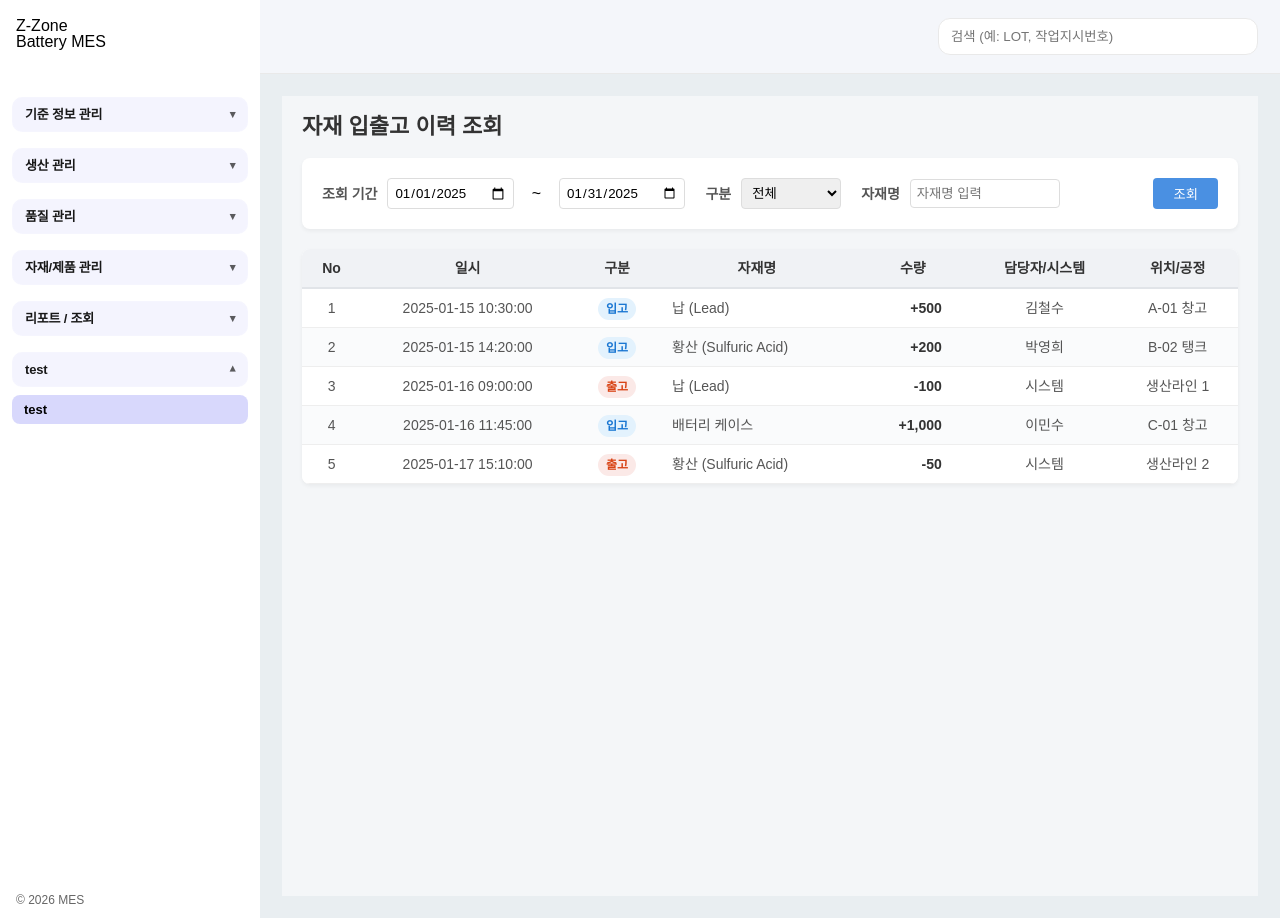
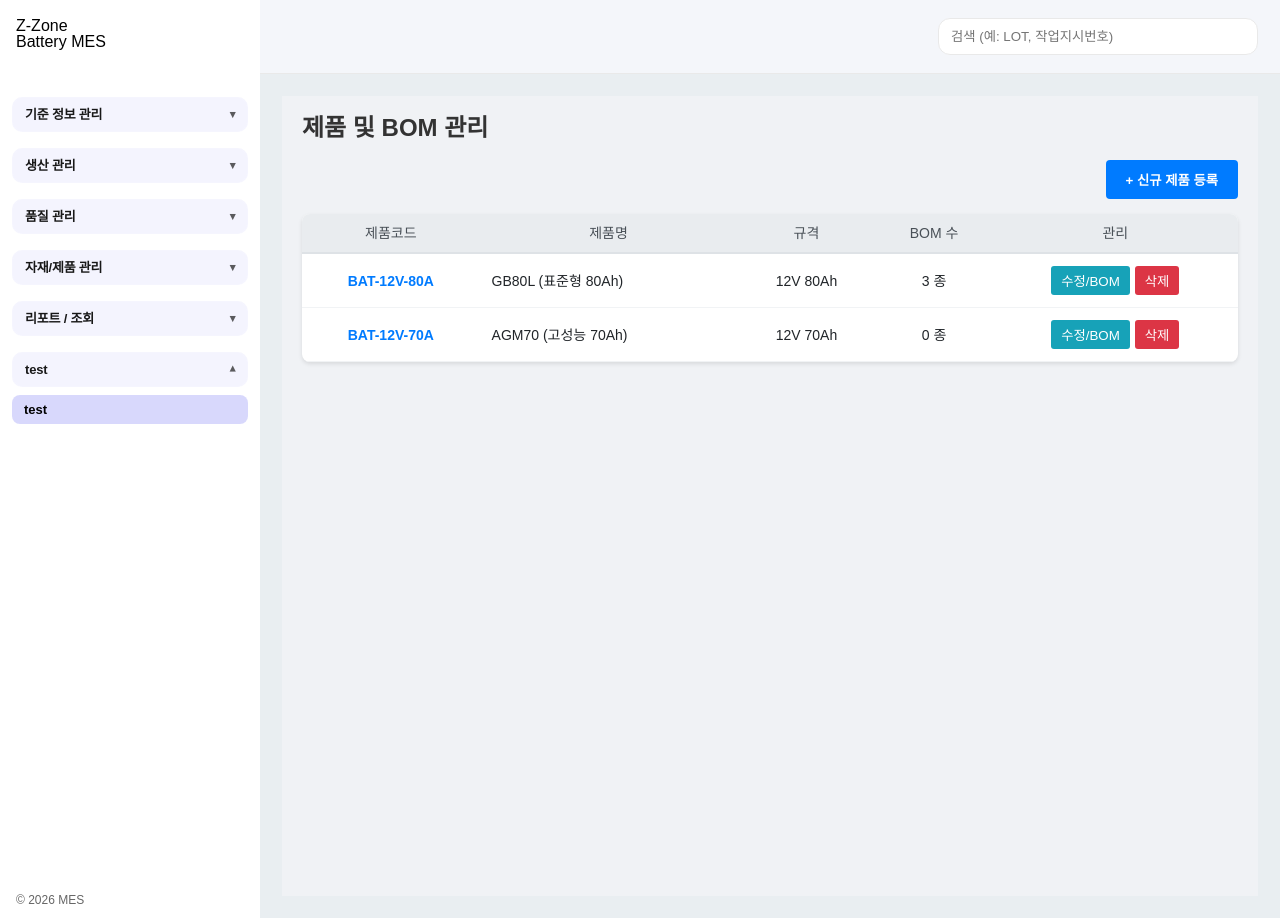
Before and after one commit to mes-team-2/React, a React (Create React App) app: page /mes/test in a window 1280 px wide. Built offline with nearby package versions, Linux system fonts and the light colour scheme.

Commit message:
test page update

```diff
--- a/package.json
+++ b/package.json
@@ -9,6 +9,7 @@
     "@testing-library/user-event": "^13.2.1",
     "axios": "^1.13.2",
     "lucide-react": "^0.562.0",
+    "qrcode.react": "^4.2.0",
     "react": "^19.2.3",
     "react-dom": "^19.2.3",
     "react-icons": "^5.5.0",
--- a/src/pages/Test.js
+++ b/src/pages/Test.js
@@ -1,169 +1,201 @@
 import React, { useState, useEffect } from 'react';
 
-// [MOCK 데이터 정의]
-// 실제 DB의 MATERIAL_HISTORY 테이블과 연동되는 데이터 구조임
-// type: 'IN' (입고), 'OUT' (출고), 'ADJ' (재고조정) 등으로 구분됨
-const MOCK_HISTORY = [
-  { id: 1, date: '2025-01-15 10:30:00', materialName: '납 (Lead)', type: 'IN', qty: 500, worker: '김철수', location: 'A-01 창고' },
-  { id: 2, date: '2025-01-15 14:20:00', materialName: '황산 (Sulfuric Acid)', type: 'IN', qty: 200, worker: '박영희', location: 'B-02 탱크' },
-  { id: 3, date: '2025-01-16 09:00:00', materialName: '납 (Lead)', type: 'OUT', qty: 100, worker: '시스템', location: '생산라인 1' },
-  { id: 4, date: '2025-01-16 11:45:00', materialName: '배터리 케이스', type: 'IN', qty: 1000, worker: '이민수', location: 'C-01 창고' },
-  { id: 5, date: '2025-01-17 15:10:00', materialName: '황산 (Sulfuric Acid)', type: 'OUT', qty: 50, worker: '시스템', location: '생산라인 2' },
+// [MOCK 데이터 1: 자재 기초 정보 (이게 있어야 BOM을 짬)]
+const MOCK_MATERIALS = [
+  { id: 101, code: 'MAT-PB', name: '납 (Lead)', unit: 'KG' },
+  { id: 102, code: 'MAT-ACID', name: '황산 (Sulfuric Acid)', unit: 'L' },
+  { id: 103, code: 'MAT-CASE-80', name: '배터리 케이스 (80Ah용)', unit: 'EA' },
+  { id: 104, code: 'MAT-SEP', name: '격리판 (Separator)', unit: 'EA' },
+  { id: 105, code: 'MAT-TERM', name: '단자 (Terminal)', unit: 'EA' },
 ];
 
-const Test = () => {
-  // --- [상태 관리 (State)] ---
+// [MOCK 데이터 2: 제품 목록 (BOM 포함)]
+const MOCK_PRODUCTS = [
+  {
+    id: 1, code: 'BAT-12V-80A', name: 'GB80L (표준형 80Ah)', model: 'GB80L', spec: '12V 80Ah', unit: 'EA', remark: '현대/기아 납품용',
+    // 이미 등록된 BOM 예시
+    bom: [
+      { materialId: 101, name: '납 (Lead)', reqQty: 10 },
+      { materialId: 102, name: '황산 (Sulfuric Acid)', reqQty: 5 },
+      { materialId: 103, name: '배터리 케이스 (80Ah용)', reqQty: 1 },
+    ]
+  },
+  {
+    id: 2, code: 'BAT-12V-70A', name: 'AGM70 (고성능 70Ah)', model: 'AGM70', spec: '12V 70Ah', unit: 'EA', remark: 'ISG 차량용',
+    bom: []
+  },
+];
 
-  // 필드: 화면에 표시될 이력 리스트
-  const [historyList, setHistoryList] = useState([]);
-
-  // 필드: 검색 조건을 관리하는 객체 (시작일, 종료일, 구분, 검색어)
-  const [filters, setFilters] = useState({
-    startDate: '2025-01-01', // 기본값: 월초
-    endDate: '2025-01-31',   // 기본값: 월말
-    type: 'ALL',             // 'ALL', 'IN', 'OUT'
-    keyword: ''              // 자재명 검색
+/**
+ * [자식 컴포넌트] 제품 및 BOM 등록 모달
+ */
+const ProductFormModal = ({ isOpen, onClose, onSave, initialData, isEditMode }) => {
+  // 1. 제품 기본 정보 State
+  const [formData, setFormData] = useState({
+    code: '', name: '', model: '', spec: '', unit: 'EA', remark: ''
   });
 
-  // --- [라이프사이클 (Effect)] ---
+  // 2. BOM 정보 State (자재 목록)
+  const [bomList, setBomList] = useState([]);
 
-  // 메소드: 컴포넌트 마운트 시 초기 데이터 로드
+  // 3. BOM 입력용 임시 State
+  const [selectedMaterialId, setSelectedMaterialId] = useState('');
+  const [inputQty, setInputQty] = useState(0);
+
+  // 초기화 (모달 열릴 때)
   useEffect(() => {
-    fetchHistory();
-  }, []);
+    if (initialData) {
+      setFormData(initialData);
+      setBomList(initialData.bom || []); // 기존 BOM이 있으면 불러옴
+    } else {
+      setFormData({ code: '', name: '', model: '', spec: '', unit: 'EA', remark: '' });
+      setBomList([]);
+    }
+    // BOM 입력창 초기화
+    setSelectedMaterialId('');
+    setInputQty(0);
+  }, [initialData, isOpen]);
 
-  // --- [이벤트 핸들러 (Logic)] ---
-
-  // 메소드: 필터 입력값 변경 시 상태 업데이트
-  // 매개변수: e (Input 이벤트 객체)
-  const handleFilterChange = (e) => {
+  // 핸들러: 기본 정보 입력
+  const handleChange = (e) => {
     const { name, value } = e.target;
-    setFilters({
-      ...filters,
-      [name]: value
-    });
+    setFormData({ ...formData, [name]: value });
   };
 
-  // 메소드: 조회 버튼 클릭 또는 초기 로딩 시 데이터 조회
-  // 역할: 날짜, 타입, 검색어 조건에 맞는 데이터를 필터링하여 가져옴
-  const fetchHistory = () => {
-    // 실제 API 호출: axios.get('/api/material/history', { params: filters })
+  // 핸들러: BOM 추가 버튼 클릭
+  const handleAddBom = () => {
+    if (!selectedMaterialId || inputQty <= 0) {
+      alert("자재를 선택하고 소요량을 0보다 크게 입력해주세요.");
+      return;
+    }
 
-    // 여기서는 MOCK_HISTORY를 필터링하는 로직으로 대체함
-    const filtered = MOCK_HISTORY.filter(item => {
-      // 1. 날짜 범위 체크 (문자열 비교)
-      const dateOnly = item.date.split(' ')[0]; // '2025-01-15' 형태 추출
-      const isDateInRange = dateOnly >= filters.startDate && dateOnly <= filters.endDate;
+    // 이미 등록된 자재인지 체크
+    if (bomList.some(item => item.materialId === parseInt(selectedMaterialId))) {
+      alert("이미 BOM에 등록된 자재입니다.");
+      return;
+    }
 
-      // 2. 입출고 타입 체크 ('ALL'이면 통과, 아니면 일치여부 확인)
-      const isTypeMatch = filters.type === 'ALL' || item.type === filters.type;
+    const materialInfo = MOCK_MATERIALS.find(m => m.id === parseInt(selectedMaterialId));
 
-      // 3. 자재명 검색어 체크
-      const isKeywordMatch = item.materialName.includes(filters.keyword);
-
-      return isDateInRange && isTypeMatch && isKeywordMatch;
-    });
-
-    setHistoryList(filtered);
+    const newBomItem = {
+      materialId: materialInfo.id,
+      name: materialInfo.name,
+      reqQty: parseFloat(inputQty)
     };
 
-  // --- [UI 렌더링 헬퍼] ---
+    setBomList([...bomList, newBomItem]);
 
-  // 메소드: 입/출고 타입에 따라 뱃지(Badge) 스타일과 텍스트를 반환함
-  // 역할: 사용자가 시각적으로 입고인지 출고인지 빠르게 파악하게 도움
-  const getTypeBadge = (type) => {
-    if (type === 'IN') return <span style={styles.badgeIn}>입고</span>;
-    if (type === 'OUT') return <span style={styles.badgeOut}>출고</span>;
-    return <span style={styles.badgeEtc}>{type}</span>;
+    // 입력창 초기화
+    setSelectedMaterialId('');
+    setInputQty(0);
   };
 
+  // 핸들러: BOM 삭제 버튼 클릭
+  const handleRemoveBom = (materialId) => {
+    setBomList(bomList.filter(item => item.materialId !== materialId));
+  };
+
+  // 핸들러: 최종 저장
+  const handleSubmit = () => {
+    if (!formData.code || !formData.name) {
+      alert("제품 코드와 제품명은 필수입니다.");
+      return;
+    }
+    // BOM 정보까지 합쳐서 부모에게 전달
+    onSave({ ...formData, bom: bomList });
+  };
+
+  if (!isOpen) return null;
+
   return (
-    <div style={styles.container}>
-      <h2 style={styles.title}>자재 입출고 이력 조회</h2>
+    <div style={styles.modalOverlay} onClick={onClose}>
+      <div style={styles.modalContent} onClick={(e) => e.stopPropagation()}>
+        <div style={styles.modalHeader}>
+          <h3>{isEditMode ? '제품 및 BOM 수정' : '신규 제품 등록'}</h3>
+          <button style={styles.closeBtn} onClick={onClose}>X</button>
+        </div>
 
-      {/* 1. 검색 필터 영역 */}
-      <div style={styles.filterContainer}>
-        {/* 날짜 검색 */}
-        <div style={styles.filterGroup}>
-          <label style={styles.label}>조회 기간</label>
+        <div style={styles.modalBody}>
+          {/* --- 섹션 1: 제품 기본 정보 --- */}
+          <h4 style={styles.sectionTitle}>1. 제품 기본 정보</h4>
+          <div style={styles.gridRow}>
+            <div style={styles.formGroup}>
+              <label style={styles.label}>제품 코드 <span style={styles.required}>*</span></label>
               <input
-            type="date"
-            name="startDate"
-            value={filters.startDate}
-            onChange={handleFilterChange}
-            style={styles.dateInput}
-          />
-          <span style={{ margin: '0 8px' }}>~</span>
-          <input
-            type="date"
-            name="endDate"
-            value={filters.endDate}
-            onChange={handleFilterChange}
-            style={styles.dateInput}
+                type="text" name="code" value={formData.code} onChange={handleChange}
+                style={styles.input} placeholder="BAT-001" readOnly={isEditMode}
               />
             </div>
+            <div style={styles.formGroup}>
+              <label style={styles.label}>제품명 <span style={styles.required}>*</span></label>
+              <input type="text" name="name" value={formData.name} onChange={handleChange} style={styles.input} placeholder="GB80L" />
+            </div>
+          </div>
 
-        {/* 구분 (입고/출고) */}
-        <div style={styles.filterGroup}>
-          <label style={styles.label}>구분</label>
-          <select
-            name="type"
-            value={filters.type}
-            onChange={handleFilterChange}
-            style={styles.select}
-          >
-            <option value="ALL">전체</option>
-            <option value="IN">입고</option>
-            <option value="OUT">출고</option>
+          <div style={styles.gridRow}>
+            <div style={styles.formGroup}>
+              <label style={styles.label}>모델/규격</label>
+              <input type="text" name="spec" value={formData.spec} onChange={handleChange} style={styles.input} placeholder="12V 80Ah" />
+            </div>
+            <div style={styles.formGroup}>
+              <label style={styles.label}>단위</label>
+              <select name="unit" value={formData.unit} onChange={handleChange} style={styles.select}>
+                <option value="EA">EA</option>
+                <option value="SET">SET</option>
               </select>
             </div>
-
-        {/* 자재명 검색 */}
-        <div style={styles.filterGroup}>
-          <label style={styles.label}>자재명</label>
-          <input
-            type="text"
-            name="keyword"
-            value={filters.keyword}
-            onChange={handleFilterChange}
-            placeholder="자재명 입력"
-            style={styles.textInput}
-          />
           </div>
 
-        <button onClick={fetchHistory} style={styles.searchButton}>조회</button>
+          <hr style={styles.divider} />
+
+          {/* --- 섹션 2: BOM 관리 (핵심 추가 부분) --- */}
+          <h4 style={styles.sectionTitle}>2. BOM (자재 소요량) 등록</h4>
+
+          {/* BOM 입력 행 */}
+          <div style={styles.bomInputRow}>
+            <select
+              value={selectedMaterialId}
+              onChange={(e) => setSelectedMaterialId(e.target.value)}
+              style={styles.bomSelect}
+            >
+              <option value="">-- 자재 선택 --</option>
+              {MOCK_MATERIALS.map(mat => (
+                <option key={mat.id} value={mat.id}>
+                  [{mat.code}] {mat.name} ({mat.unit})
+                </option>
+              ))}
+            </select>
+            <input
+              type="number"
+              placeholder="소요량"
+              value={inputQty}
+              onChange={(e) => setInputQty(e.target.value)}
+              style={styles.bomInput}
+            />
+            <button onClick={handleAddBom} style={styles.addBtnSmall}>+ 추가</button>
           </div>
 
-      {/* 2. 리스트 영역 */}
-      <div style={styles.tableWrapper}>
-        <table style={styles.table}>
+          {/* BOM 리스트 테이블 */}
+          <div style={styles.bomTableWrapper}>
+            <table style={styles.bomTable}>
               <thead>
-            <tr style={styles.thRow}>
-              <th style={styles.th}>No</th>
-              <th style={styles.th}>일시</th>
-              <th style={styles.th}>구분</th>
-              <th style={styles.th}>자재명</th>
-              <th style={styles.th}>수량</th>
-              <th style={styles.th}>담당자/시스템</th>
-              <th style={styles.th}>위치/공정</th>
+                <tr>
+                  <th>자재명</th>
+                  <th>소요량</th>
+                  <th>관리</th>
                 </tr>
               </thead>
               <tbody>
-            {historyList.length === 0 ? (
-              <tr><td colSpan="7" style={styles.emptyTd}>이력 데이터가 없습니다.</td></tr>
+                {bomList.length === 0 ? (
+                  <tr><td colSpan="3" style={{textAlign:'center', padding:'10px', color:'#999'}}>등록된 자재가 없습니다.</td></tr>
                 ) : (
-              historyList.map((item, index) => (
-                <tr key={item.id} style={index % 2 === 0 ? styles.trEven : styles.trOdd}>
-                  <td style={styles.td}>{index + 1}</td>
-                  <td style={styles.td}>{item.date}</td>
-                  <td style={styles.td}>{getTypeBadge(item.type)}</td>
-                  <td style={styles.tdLeft}>{item.materialName}</td>
-                  {/* 수량은 숫자가 중요하므로 우측 정렬 및 강조 */}
-                  <td style={styles.tdQty}>
-                    {item.type === 'OUT' ? '-' : '+'}{item.qty.toLocaleString()}
+                  bomList.map((bom, idx) => (
+                    <tr key={idx}>
+                      <td>{bom.name}</td>
+                      <td style={{textAlign:'center'}}>{bom.reqQty}</td>
+                      <td style={{textAlign:'center'}}>
+                        <button onClick={() => handleRemoveBom(bom.materialId)} style={styles.delBtnSmall}>삭제</button>
                       </td>
-                  <td style={styles.td}>{item.worker}</td>
-                  <td style={styles.td}>{item.location}</td>
                     </tr>
                   ))
                 )}
@@ -171,46 +203,133 @@ const Test = () => {
             </table>
           </div>
         </div>
+
+        <div style={styles.modalFooter}>
+          <button style={styles.cancelBtn} onClick={onClose}>취소</button>
+          <button style={styles.saveBtn} onClick={handleSubmit}>저장</button>
+        </div>
+      </div>
+    </div>
+  );
+};
+
+/**
+ * [메인 컴포넌트]
+ */
+const Test = () => {
+  const [productList, setProductList] = useState(MOCK_PRODUCTS);
+  const [isModalOpen, setIsModalOpen] = useState(false);
+  const [currentProduct, setCurrentProduct] = useState(null);
+
+  // 핸들러 로직은 이전과 동일
+  const handleOpenAdd = () => { setCurrentProduct(null); setIsModalOpen(true); };
+  const handleOpenEdit = (product) => { setCurrentProduct(product); setIsModalOpen(true); };
+
+  const handleSaveData = (formData) => {
+    if (currentProduct) {
+      setProductList(prev => prev.map(item => item.id === currentProduct.id ? { ...formData, id: item.id } : item));
+    } else {
+      const newId = productList.length > 0 ? Math.max(...productList.map(p => p.id)) + 1 : 1;
+      setProductList([{ ...formData, id: newId }, ...productList]);
+    }
+    setIsModalOpen(false);
+  };
+
+  const handleDelete = (id) => {
+    if (window.confirm("삭제하시겠습니까?")) setProductList(prev => prev.filter(item => item.id !== id));
+  };
+
+  return (
+    <div style={styles.container}>
+      <h2 style={styles.title}>제품 및 BOM 관리</h2>
+      <div style={styles.toolbar}>
+        <button onClick={handleOpenAdd} style={styles.addBtn}>+ 신규 제품 등록</button>
+      </div>
+
+      <div style={styles.tableWrapper}>
+        <table style={styles.table}>
+          <thead>
+            <tr style={styles.thRow}>
+              <th style={styles.th}>제품코드</th>
+              <th style={styles.th}>제품명</th>
+              <th style={styles.th}>규격</th>
+              <th style={styles.th}>BOM 수</th>
+              <th style={styles.th}>관리</th>
+            </tr>
+          </thead>
+          <tbody>
+            {productList.map((item) => (
+              <tr key={item.id} style={styles.tr}>
+                <td style={styles.tdCode}>{item.code}</td>
+                <td style={styles.tdLeft}>{item.name}</td>
+                <td style={styles.td}>{item.spec}</td>
+                <td style={styles.td}>{item.bom ? item.bom.length : 0} 종</td>
+                <td style={styles.td}>
+                  <button style={styles.editBtn} onClick={() => handleOpenEdit(item)}>수정/BOM</button>
+                  <button style={styles.delBtn} onClick={() => handleDelete(item.id)}>삭제</button>
+                </td>
+              </tr>
+            ))}
+          </tbody>
+        </table>
+      </div>
+
+      <ProductFormModal
+        isOpen={isModalOpen}
+        onClose={() => setIsModalOpen(false)}
+        onSave={handleSaveData}
+        initialData={currentProduct}
+        isEditMode={!!currentProduct}
+      />
+    </div>
   );
 };
 
 // --- [스타일 객체] ---
 const styles = {
-  container: { padding: '20px', backgroundColor: '#f4f6f8', minHeight: '100vh' },
-  title: { fontSize: '22px', fontWeight: 'bold', marginBottom: '20px', color: '#333' },
+  container: { padding: '20px', backgroundColor: '#f0f2f5', minHeight: '100vh', fontFamily: 'sans-serif' },
+  title: { fontSize: '24px', fontWeight: 'bold', marginBottom: '20px', color: '#333' },
+  toolbar: { marginBottom: '15px', textAlign: 'right' },
+  addBtn: { padding: '10px 20px', backgroundColor: '#007bff', color: '#fff', border: 'none', borderRadius: '4px', cursor: 'pointer', fontWeight: 'bold' },
 
-  // 필터 영역
-  filterContainer: {
-    display: 'flex', flexWrap: 'wrap', gap: '20px', alignItems: 'center',
-    backgroundColor: '#fff', padding: '20px', borderRadius: '8px',
-    boxShadow: '0 2px 4px rgba(0,0,0,0.05)', marginBottom: '20px'
-  },
-  filterGroup: { display: 'flex', alignItems: 'center', gap: '10px' },
-  label: { fontWeight: '600', fontSize: '14px', color: '#555' },
-  dateInput: { padding: '6px', border: '1px solid #ddd', borderRadius: '4px' },
-  select: { padding: '6px', border: '1px solid #ddd', borderRadius: '4px', width: '100px' },
-  textInput: { padding: '6px', border: '1px solid #ddd', borderRadius: '4px', width: '150px' },
-  searchButton: {
-    padding: '6px 20px', backgroundColor: '#4a90e2', color: '#fff', border: 'none',
-    borderRadius: '4px', cursor: 'pointer', marginLeft: 'auto'
-  },
+  tableWrapper: { backgroundColor: '#fff', borderRadius: '8px', boxShadow: '0 2px 4px rgba(0,0,0,0.1)', overflow: 'hidden' },
+  table: { width: '100%', borderCollapse: 'collapse', fontSize: '14px' },
+  thRow: { backgroundColor: '#e9ecef' },
+  th: { padding: '12px', borderBottom: '2px solid #dee2e6', textAlign: 'center', color: '#495057' },
+  tr: { borderBottom: '1px solid #f1f3f5' },
+  td: { padding: '12px', textAlign: 'center', color: '#212529' },
+  tdCode: { padding: '12px', textAlign: 'center', color: '#007bff', fontWeight: 'bold' },
+  tdLeft: { padding: '12px', textAlign: 'left', color: '#212529' },
+  editBtn: { padding: '5px 10px', marginRight: '5px', backgroundColor: '#17a2b8', color: '#fff', border: 'none', borderRadius: '3px', cursor: 'pointer' },
+  delBtn: { padding: '5px 10px', backgroundColor: '#dc3545', color: '#fff', border: 'none', borderRadius: '3px', cursor: 'pointer' },
 
-  // 테이블 영역
-  tableWrapper: { backgroundColor: '#fff', borderRadius: '8px', overflow: 'hidden', boxShadow: '0 2px 4px rgba(0,0,0,0.05)' },
-  table: { width: '100%', borderCollapse: 'collapse', fontSize: '14px' },
-  thRow: { backgroundColor: '#f0f2f5', borderBottom: '2px solid #e1e4e8' },
-  th: { padding: '12px', textAlign: 'center', color: '#333', fontWeight: 'bold' },
-  trEven: { backgroundColor: '#fff' },
-  trOdd: { backgroundColor: '#fafbfc' },
-  td: { padding: '12px', borderBottom: '1px solid #eee', textAlign: 'center', color: '#555' },
-  tdLeft: { padding: '12px', borderBottom: '1px solid #eee', textAlign: 'left', color: '#555' },
-  tdQty: { padding: '12px', borderBottom: '1px solid #eee', textAlign: 'right', fontWeight: 'bold', color: '#333', paddingRight: '30px' },
-  emptyTd: { padding: '50px', textAlign: 'center', color: '#999' },
+  // 모달 스타일
+  modalOverlay: { position: 'fixed', top: 0, left: 0, right: 0, bottom: 0, backgroundColor: 'rgba(0,0,0,0.5)', display: 'flex', justifyContent: 'center', alignItems: 'center', zIndex: 1000 },
+  modalContent: { backgroundColor: '#fff', borderRadius: '8px', width: '600px', maxHeight: '90vh', overflowY: 'auto', boxShadow: '0 5px 15px rgba(0,0,0,0.3)' },
+  modalHeader: { padding: '15px 20px', backgroundColor: '#343a40', color: '#fff', display: 'flex', justifyContent: 'space-between', alignItems: 'center' },
+  closeBtn: { background: 'none', border: 'none', color: '#fff', fontSize: '20px', cursor: 'pointer' },
+  modalBody: { padding: '20px' },
+  modalFooter: { padding: '15px 20px', borderTop: '1px solid #eee', textAlign: 'right', backgroundColor: '#f8f9fa' },
 
-  // 뱃지 스타일 (입고=파랑/녹색 계열, 출고=빨강/주황 계열)
-  badgeIn: { backgroundColor: '#e3f2fd', color: '#1976d2', padding: '4px 8px', borderRadius: '12px', fontSize: '12px', fontWeight: 'bold' },
-  badgeOut: { backgroundColor: '#fbe9e7', color: '#d84315', padding: '4px 8px', borderRadius: '12px', fontSize: '12px', fontWeight: 'bold' },
-  badgeEtc: { backgroundColor: '#eee', color: '#555', padding: '4px 8px', borderRadius: '12px', fontSize: '12px' },
+  sectionTitle: { fontSize: '15px', fontWeight: 'bold', color: '#007bff', marginTop: '0', marginBottom: '10px' },
+  divider: { border: 'none', borderTop: '1px dashed #ccc', margin: '20px 0' },
+  gridRow: { display: 'flex', gap: '15px', marginBottom: '10px' },
+  formGroup: { flex: 1 },
+  label: { display: 'block', marginBottom: '5px', fontSize: '13px', fontWeight: 'bold', color: '#555' },
+  required: { color: 'red', marginLeft: '3px' },
+  input: { width: '100%', padding: '8px', border: '1px solid #ddd', borderRadius: '4px', boxSizing: 'border-box' },
+  select: { width: '100%', padding: '8px', border: '1px solid #ddd', borderRadius: '4px', boxSizing: 'border-box' },
+  cancelBtn: { padding: '10px 20px', backgroundColor: '#6c757d', color: '#fff', border: 'none', borderRadius: '4px', cursor: 'pointer', marginRight: '10px' },
+  saveBtn: { padding: '10px 20px', backgroundColor: '#007bff', color: '#fff', border: 'none', borderRadius: '4px', cursor: 'pointer' },
+
+  // BOM 관련 스타일
+  bomInputRow: { display: 'flex', gap: '10px', marginBottom: '10px', alignItems: 'center', backgroundColor: '#f8f9fa', padding: '10px', borderRadius: '4px' },
+  bomSelect: { flex: 2, padding: '8px', border: '1px solid #ddd', borderRadius: '4px' },
+  bomInput: { flex: 1, padding: '8px', border: '1px solid #ddd', borderRadius: '4px' },
+  addBtnSmall: { padding: '8px 15px', backgroundColor: '#28a745', color: '#fff', border: 'none', borderRadius: '4px', cursor: 'pointer' },
+  bomTableWrapper: { border: '1px solid #eee', borderRadius: '4px', overflow: 'hidden' },
+  bomTable: { width: '100%', borderCollapse: 'collapse', fontSize: '13px' },
+  delBtnSmall: { padding: '2px 8px', backgroundColor: '#dc3545', color: '#fff', border: 'none', borderRadius: '3px', cursor: 'pointer', fontSize: '11px' },
 };
 
 export default Test;
```
Also changed, not shown: 1 other file (tests, documents, lock files or other folders). Lines whose indentation alone changed are shown as unchanged.
